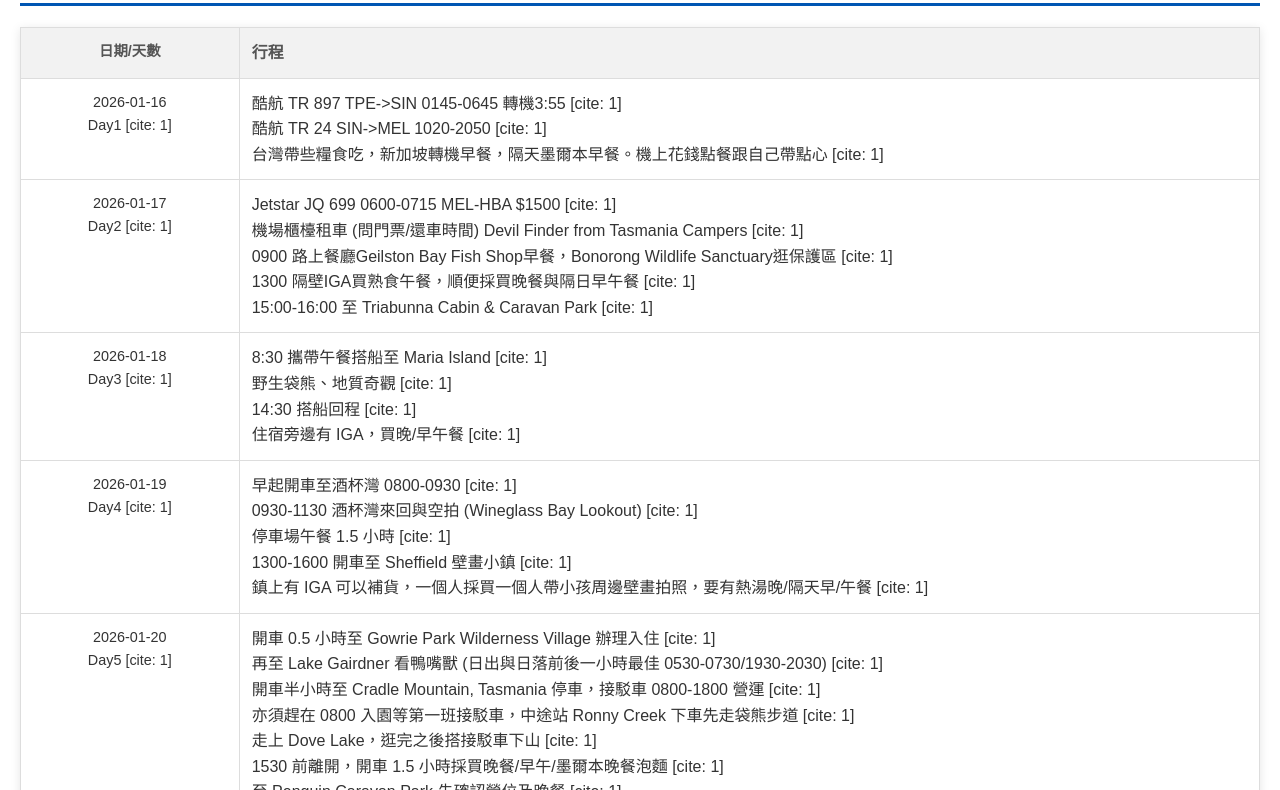
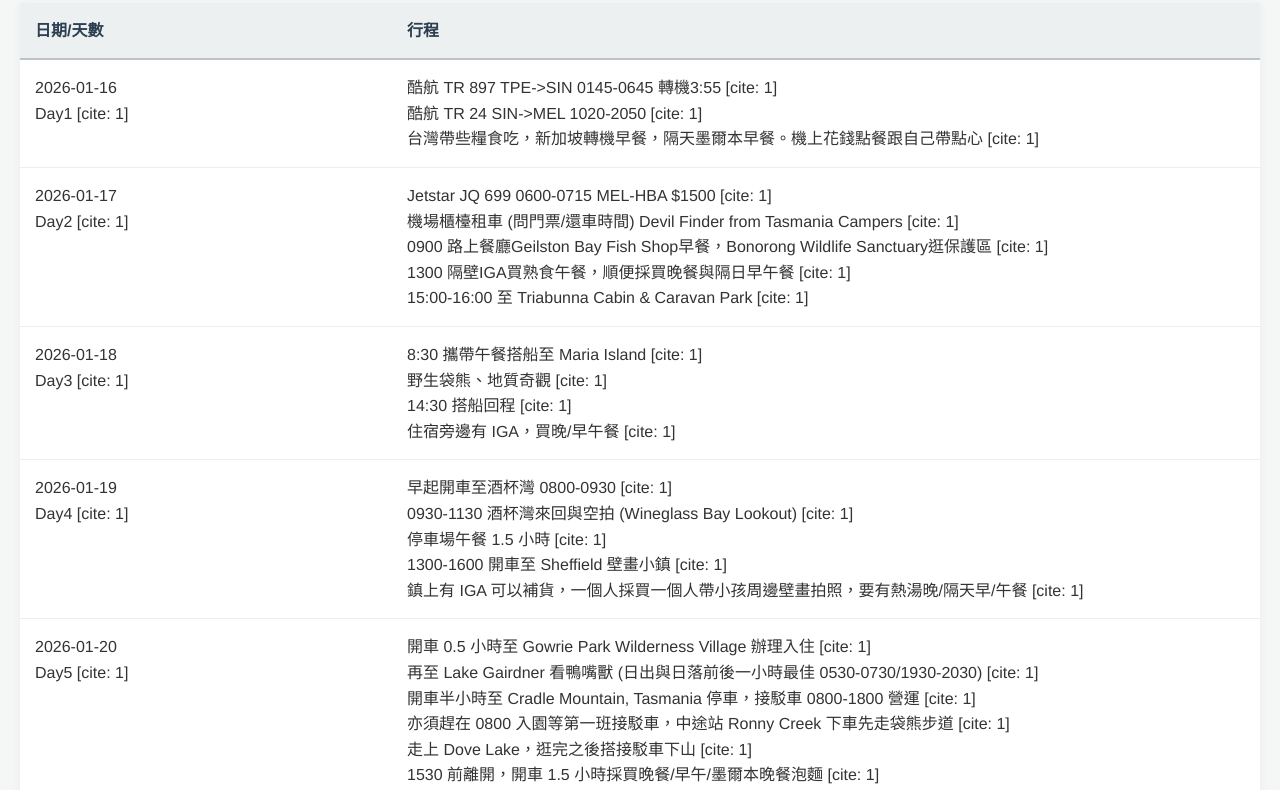
Before and after one commit to turtlemt/travel_guide, a plain HTML site: page index.html in a window 1280 px wide. Shown: the part 80-870 px from the top of the page. Drawn offline with Linux system fonts and the light colour scheme.

Commit message:
Refactor CSS styles in index.html

```diff
--- a/index.html
+++ b/index.html
@@ -5,40 +5,48 @@
     <meta name="viewport" content="width=device-width, initial-scale=1.0">
     <title>澳洲露營車之旅行程表 (2026)</title>
     <style>
-        body {
-            font-family: Arial, sans-serif;
-            line-height: 1.6;
-            color: #333;
-            margin: 20px;
+        body { font-family: 'Helvetica Neue', Arial, 'Microsoft JhengHei', sans-serif; line-height: 1.6; color: #333; margin: 20px; background-color: #f4f7f6; }
+        h1 { text-align: center; color: #2c3e50; margin-bottom: 10px; }
+        p.subtitle { text-align: center; color: #7f8c8d; margin-bottom: 30px; font-size: 1.1em; }
+
+        .section-header {
+            background-color: #34495e;
+            color: #fff;
+            padding: 12px 20px;
+            margin-top: 40px;
+            border-radius: 8px 8px 0 0;
+            font-size: 1.2em;
+            display: flex;
+            align-items: center;
         }
-        h1 {
-            color: #0056b3;
-            border-bottom: 3px solid #0056b3;
-            padding-bottom: 10px;
-        }
-        table {
-            width: 100%;
-            border-collapse: collapse;
-            margin-top: 20px;
-            box-shadow: 0 2px 10px rgba(0,0,0,0.1);
-        }
-        th, td {
-            border: 1px solid #ddd;
-            padding: 12px;
-            text-align: left;
-            vertical-align: top;
-        }
-        th {
-            background-color: #f2f2f2;
-            font-weight: bold;
-            width: 15%;
-            color: #555;
-        }
-        .date-column {
-            width: 15%;
-            text-align: center;
-            white-space: nowrap;
-            font-size: 0.9em;
+        .section-header .icon { margin-right: 10px; font-size: 1.4em; }
+
+        table { width: 100%; border-collapse: collapse; background-color: #fff; box-shadow: 0 2px 10px rgba(0,0,0,0.05); border-radius: 0 0 8px 8px; overflow: hidden; margin-bottom: 20px; }
+
+        th { background-color: #ecf0f1; color: #2c3e50; font-weight: bold; padding: 15px; text-align: left; border-bottom: 2px solid #bdc3c7; }
+        td { border-bottom: 1px solid #eee; padding: 15px; vertical-align: top; }
+
+        /* Column Widths */
+        .col-date { width: 12%; white-space: nowrap; font-weight: bold; color: #2980b9; }
+        .col-route { width: 45%; }
+        .col-tips { width: 43%; }
+
+        /* Highlights & Tags */
+        .highlight { font-weight: bold; color: #e67e22; }
+        .tag-flight { display: inline-block; background-color: #3498db; color: white; padding: 2px 6px; border-radius: 4px; font-size: 0.8em; margin-right: 5px; }
+        .tag-drive { display: inline-block; background-color: #27ae60; color: white; padding: 2px 6px; border-radius: 4px; font-size: 0.8em; margin-right: 5px; }
+        .tag-activity { display: inline-block; background-color: #e74c3c; color: white; padding: 2px 6px; border-radius: 4px; font-size: 0.8em; margin-right: 5px; }
+
+        .tips-box { background-color: #fcf3cf; padding: 10px; border-left: 4px solid #f1c40f; font-size: 0.9em; margin-top: 5px; color: #7f6000; }
+        .food-info { color: #8e44ad; font-size: 0.9em; margin-top: 5px; display: block; }
+        .stay-info { color: #16a085; font-weight: bold; font-size: 0.95em; margin-top: 5px; display: block; }
+
+        @media (max-width: 768px) {
+            .col-date, .col-route, .col-tips { width: 100%; display: block; }
+            tr { display: block; margin-bottom: 15px; border: 1px solid #ddd; border-radius: 8px; }
+            td { display: block; border: none; padding: 10px 15px; }
+            th { display: none; }
+            .col-date { background-color: #f0f3f4; border-bottom: 1px solid #ddd; }
         }
         /* 潛水日期的高亮顏色 */
         .diving-day {
```
